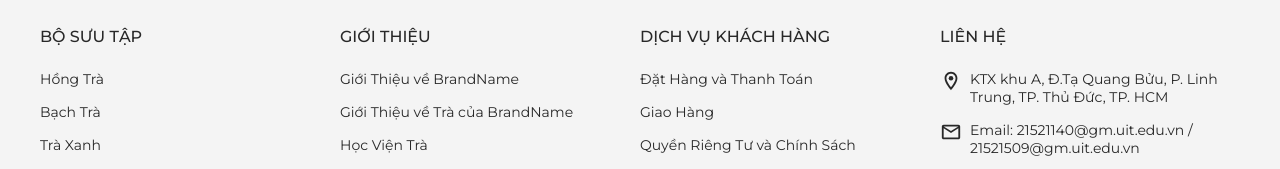
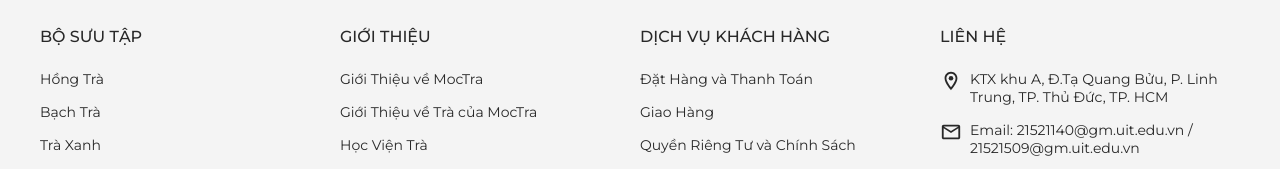
Before and after one commit to thuong22092k3/IE104_MocTraShop, a React (Create React App) app: page / in a window 1280 px wide. Shown: the part 3708-3877 px from the top of the page. Built offline with nearby package versions, Linux system fonts and the light colour scheme.

Commit message:
Fix footer

```diff
--- a/src/Components/Footer/Footer.jsx
+++ b/src/Components/Footer/Footer.jsx
@@ -21,8 +21,8 @@
         <div className="footer-column">
           <p>GIỚI THIỆU</p>
           <ul>
-            <li>Giới Thiệu về BrandName</li>
-            <li>Giới Thiệu về Trà của BrandName</li>
+            <li>Giới Thiệu về MocTra</li>
+            <li>Giới Thiệu về Trà của MocTra</li>
             <li>Học Viện Trà</li>
           </ul>
         </div>
```
